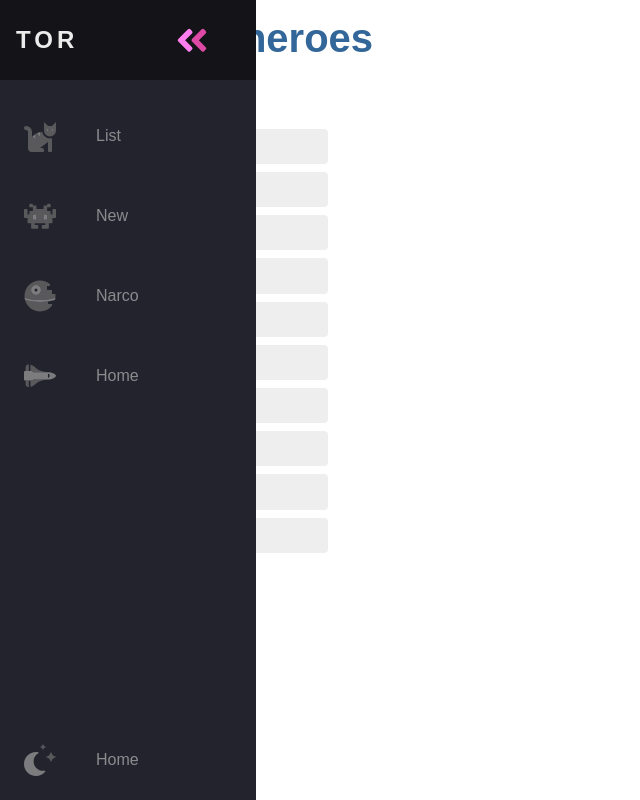
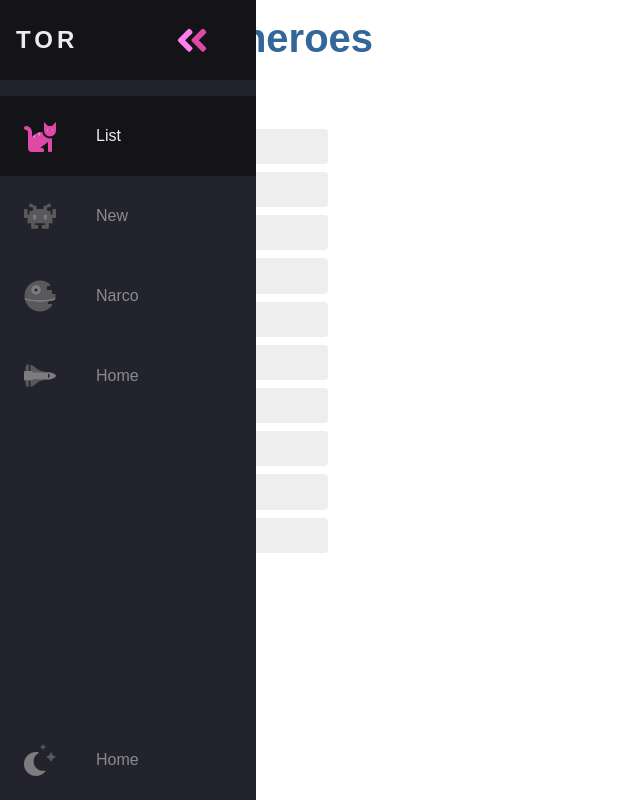
Before and after one commit to Solynia/tour-of-heroes-vuejs, a Vue app: page /heroes/list in a window 1280 px wide. Shown: the whole page, without its empty margins (0-640 px from the left). Built offline with nearby package versions, Linux system fonts and the light colour scheme; data requests are answered from the project's data file.

Commit message:
feat: highlight current page in navbar

```diff
--- a/src/components/NavMenuItem.vue
+++ b/src/components/NavMenuItem.vue
@@ -54,7 +54,7 @@ defineProps<{
   transition: var(--transition-speed);
 }
 
-.nav-link:hover {
+.nav-link:hover, .router-link-exact-active {
   filter: grayscale(0%) opacity(1);
   background: var(--bg-secondary);
   color: var(--text-secondary);
```
